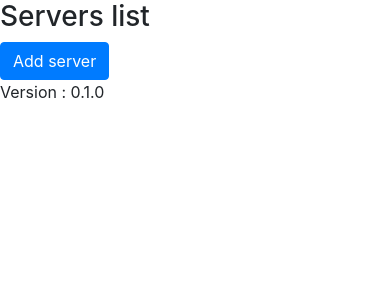
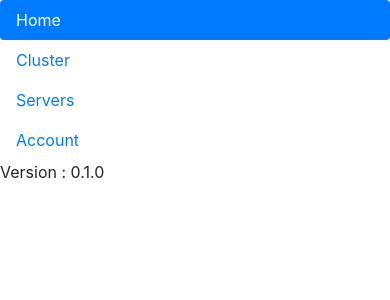
Before and after one commit to Ben-Banso/pbox-sm, a Flask app: page / in a window 390 px wide. Shown: the top 300 px of the page. Run offline with Flask 2, Linux system fonts and the light colour scheme; data that the repository does not hold is empty; some libraries are stand-ins or nearby versions.

Commit message:
Add tab in app to simplify view

```diff
--- a/sm-api/server.py
+++ b/sm-api/server.py
@@ -19,12 +19,15 @@ db_path = "../../pbox.db"
 db_conn = sqlite3.connect(db_path)
 db = db_conn.cursor()
 
+# Cluster
+db.execute('''CREATE TABLE IF NOT EXISTS nodes (address text unique)''')
+db.execute('''CREATE TABLE IF NOT EXISTS nodes_infos (address text, key text, value text)''')
+db.execute('''CREATE TABLE IF NOT EXISTS tokens (address text unique, token text, creation_date timestamp)''')
+# Servers
 db.execute('''CREATE TABLE IF NOT EXISTS servers_credentials (address text unique, method text, user text, secret text)''')
 db.execute('''CREATE TABLE IF NOT EXISTS users (user_id text primary key unique, username text, public_key text)''')
 db.execute('''CREATE TABLE IF NOT EXISTS shares (share_id integer primary key autoincrement, user_id text, server_address text, memory int, storage int, cpu int)''')
-db.execute('''CREATE TABLE IF NOT EXISTS nodes (address text unique)''')
-db.execute('''CREATE TABLE IF NOT EXISTS tokens (address text unique, token text, creation_date timestamp)''')
-db.execute('''CREATE TABLE IF NOT EXISTS nodes_infos (address text, key text, value text)''')
+# Account
 db.execute('''CREATE TABLE IF NOT EXISTS certificates (key_id integer primary key autoincrement, private_key text, public_key text)''')
 
 db_conn.close()
--- a/sm-api/static/servers_manager.js
+++ b/sm-api/static/servers_manager.js
@@ -7,6 +7,23 @@ myApp.controller("version", function($scope, $http){
 	});
 });
 
+
+myApp.controller("external", function($scope, $http){
+
+
+
+	$scope.getNodesList = function() {
+		console.log("Get nodes list");
+
+		$http.get("api/nodes").then(function(response){
+			$scope.nodes = response.data.nodes;
+		});
+	;}
+
+
+	$scope.getNodesList();
+
+});
 
 myApp.controller("servers", function($scope, $http){
 
--- a/sm-api/templates/home.html
+++ b/sm-api/templates/home.html
@@ -2,26 +2,54 @@
 	<head>
 		<meta charset="utf-8">
 		<meta name="viewport" content="width=device-width, initial-scale=1, shrink-to-fit=no">
-		<link rel="stylesheet" href="https://stackpath.bootstrapcdn.com/bootstrap/4.3.1/css/bootstrap.min.css" integrity="sha384-ggOyR0iXCbMQv3Xipma34MD+dH/1fQ784/j6cY/iJTQUOhcWr7x9JvoRxT2MZw1T" crossorigin="anonymous">
+		<link rel="stylesheet" href="https://stackpath.bootstrapcdn.com/bootstrap/4.4.1/css/bootstrap.min.css" integrity="sha384-Vkoo8x4CGsO3+Hhxv8T/Q5PaXtkKtu6ug5TOeNV6gBiFeWPGFN9MuhOf23Q9Ifjh" crossorigin="anonymous">
+
 		<link rel="stylesheet" href="{{ url_for('static', filename='servers_manager.css')}}"></script>
 		<title>Personnal servers management tools</title>
 
 	</head>
 	<body>
-		<h3>Servers list</h3>
-		<div ng-controller="servers">
+		<div class="row">
+			<!-- Navigation -->
+			<div class="col-md-2">
+				<ul class="nav nav-pills flex-column" id="myNav">
+					<li class="nav-item"><a href="#home" class="nav-link active" data-toggle="pill">Home</a></li>
+					<li class="nav-item"><a href="#cluster" class="nav-link" data-toggle="pill">Cluster</a></li>
+					<li class="nav-item"><a href="#servers" class="nav-link" data-toggle="pill">Servers</a></li>
+					<li class="nav-item"><a href="#account" class="nav-link" data-toggle="pill">Account</a></li>
+				</ul>
+			</div>
+			<!-- Tab content -->
+			<div class="tab-content col-md-10">
+				<!-- Home tab -->
+				<div class="active tab-pane" id="home">
+				</div>
+				<!-- Cluster tab -->
+				<div class="tab-pane" id="cluster">
+					<div ng-controller="external">
+						<h3>External</h3>
+						<span ng-repeat="node in nodes">[[node.address]] <button type="button" class="btn btn-primaty" ng-click="deleteServer(node)">X</button><br/></span>
+
+
+					</div>
+				</div>
+				<!-- Servers tab -->
+				<div class="tab-pane" id="servers">
+					<div class="row">
+						<div ng-controller="servers" class="col-md-2">
+							<h3>Servers</h3>
 							<span ng-repeat="server in servers">[[server.address]] <button type="button" class="btn btn-primaty" ng-click="deleteServer(server)">X</button><br/></span>
 
 
 							<button type="button" class="btn btn-primary" data-toggle="modal" data-target="#addServer">
-				Add server
+								Add
 							</button>
 
 							<div class="modal fade" id="addServer" tabindex="-1" role="dialog">
 								<div class="modal-dialog" role="document">
 									<div class="modal-content">
 										<div class="modal-header">
-							<h5 class="modal-title">Add server</h5>
+											<h5 class="modal-title">New server</h5>
 										</div>
 										<div class="modal-body">
 											<form id="addServerForm">
@@ -71,14 +99,24 @@
 								</div>
 
 							</div>
+						</div>
 						<!-- End of servers controller -->
+
+					<!-- End of external controller -->
 					</div>
-
+				</div>
+				<!-- Home tab -->
+				<div class="tab-pane" id="Account">
+					Generate key
+				</div>
+			</div>
+		</div>
 		<div ng-controller="version">Version : [[ version ]]</div>
 		<script src="https://ajax.googleapis.com/ajax/libs/angularjs/1.7.8/angular.min.js"></script>
-		<script src="https://code.jquery.com/jquery-3.3.1.slim.min.js" integrity="sha384-q8i/X+965DzO0rT7abK41JStQIAqVgRVzpbzo5smXKp4YfRvH+8abtTE1Pi6jizo" crossorigin="anonymous"></script>
+		<script src="https://code.jquery.com/jquery-3.4.1.slim.min.js" integrity="sha384-J6qa4849blE2+poT4WnyKhv5vZF5SrPo0iEjwBvKU7imGFAV0wwj1yYfoRSJoZ+n" crossorigin="anonymous"></script>
+		<script src="https://cdn.jsdelivr.net/npm/popper.js@1.16.0/dist/umd/popper.min.js" integrity="sha384-Q6E9RHvbIyZFJoft+2mJbHaEWldlvI9IOYy5n3zV9zzTtmI3UksdQRVvoxMfooAo" crossorigin="anonymous"></script>
+		<script src="https://stackpath.bootstrapcdn.com/bootstrap/4.4.1/js/bootstrap.min.js" integrity="sha384-wfSDF2E50Y2D1uUdj0O3uMBJnjuUD4Ih7YwaYd1iqfktj0Uod8GCExl3Og8ifwB6" crossorigin="anonymous"></script>
 		<script src="{{ url_for('static', filename='servers_manager.js')}}"></script>
-		<script src="https://cdnjs.cloudflare.com/ajax/libs/popper.js/1.14.7/umd/popper.min.js" integrity="sha384-UO2eT0CpHqdSJQ6hJty5KVphtPhzWj9WO1clHTMGa3JDZwrnQq4sF86dIHNDz0W1" crossorigin="anonymous"></script>
-		<script src="https://stackpath.bootstrapcdn.com/bootstrap/4.3.1/js/bootstrap.min.js" integrity="sha384-JjSmVgyd0p3pXB1rRibZUAYoIIy6OrQ6VrjIEaFf/nJGzIxFDsf4x0xIM+B07jRM" crossorigin="anonymous"></script>
+
 	</body>
 </html>
```
Lines whose indentation alone changed are shown as unchanged.
